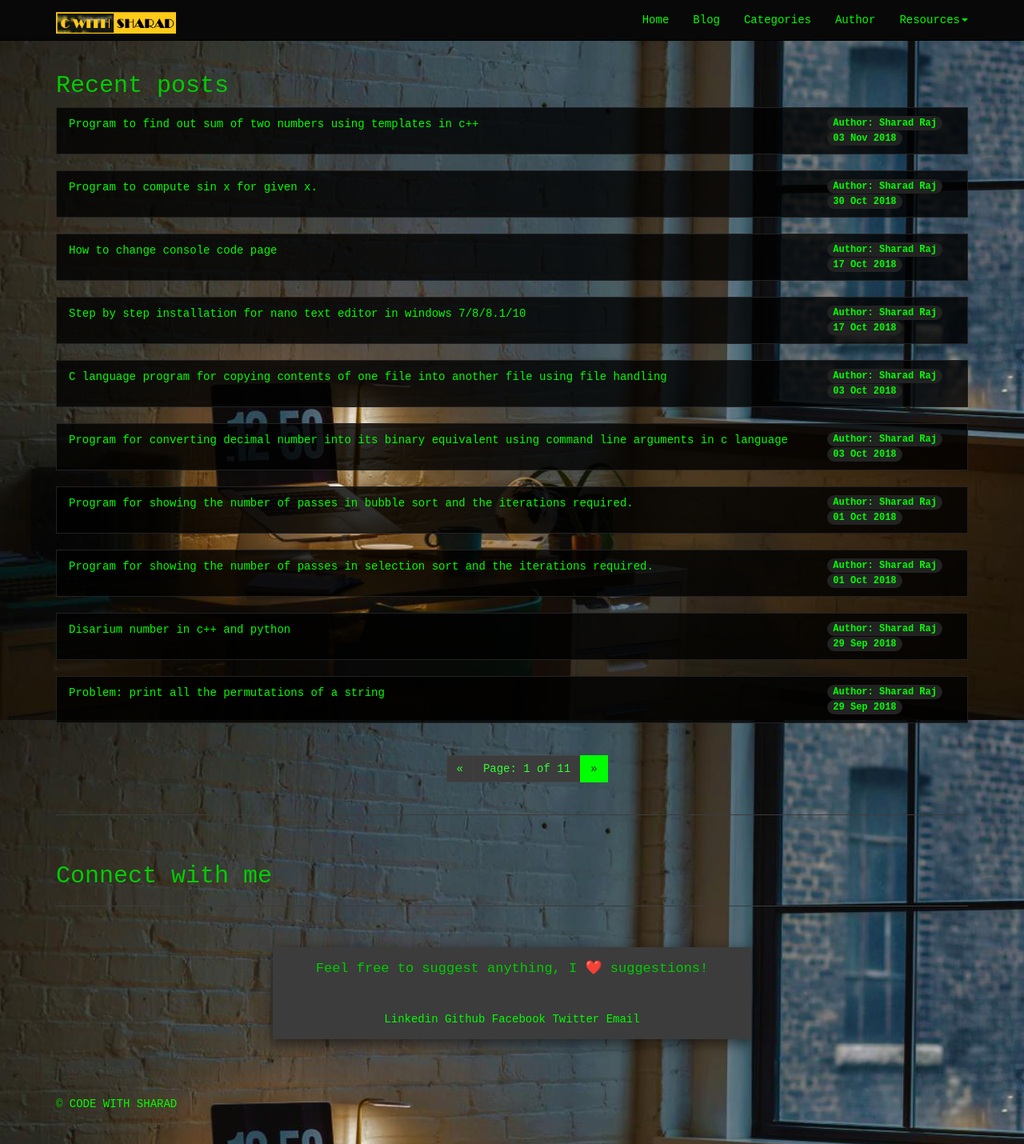
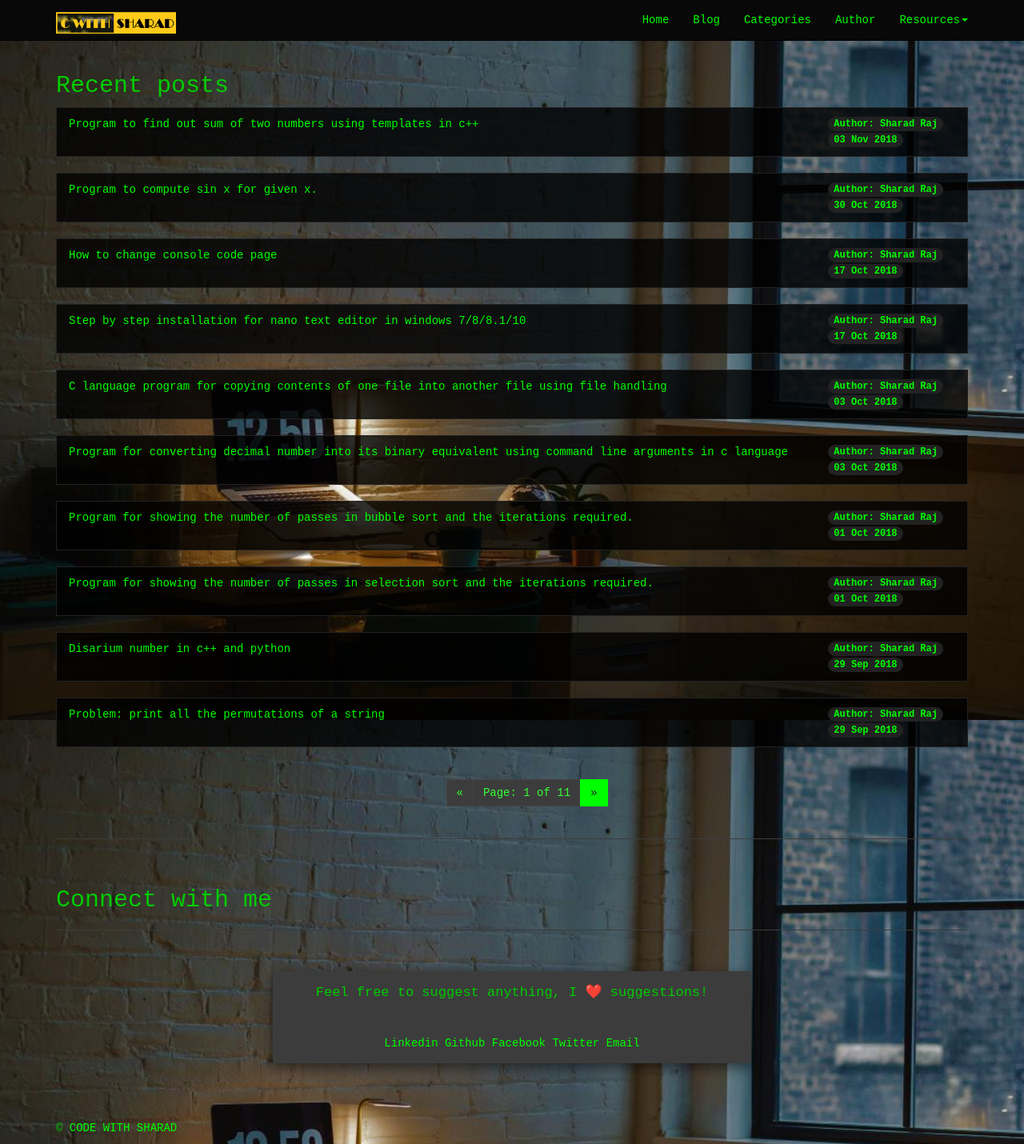
Before and after one commit to cwithsharad/cwithsharad.github.io, a Jekyll site: the page built from blog/index.html, in a window 1280 px wide. Shown: the whole page at 80% size. Built offline with Jekyll 4.4.1, drawn with Linux system fonts in a browser that asks for light colours; emoji names are drawn with the system emoji font; the list of posts is cut into pages by our own code.

Commit message:
Update index.html

```diff
--- a/blog/index.html
+++ b/blog/index.html
@@ -20,8 +20,8 @@
 						<a href="{{post.url}}">{{ post.title | capitalize }}</a>
 	</div>
 	<div class="col-lg-2" >
-						<span class="badge" style="margin-bottom:1px;">Author: {{ post.author }}</span><br/>
-						<span class="badge">{{post.date|date_to_string}}</span>
+						<span class="badge" style="margin:1px;">Author: {{ post.author }}</span><br/>
+						<span class="badge" style="margin:1px;">{{post.date|date_to_string}}</span>
 	</div>
 </div>
 				</li>
```
